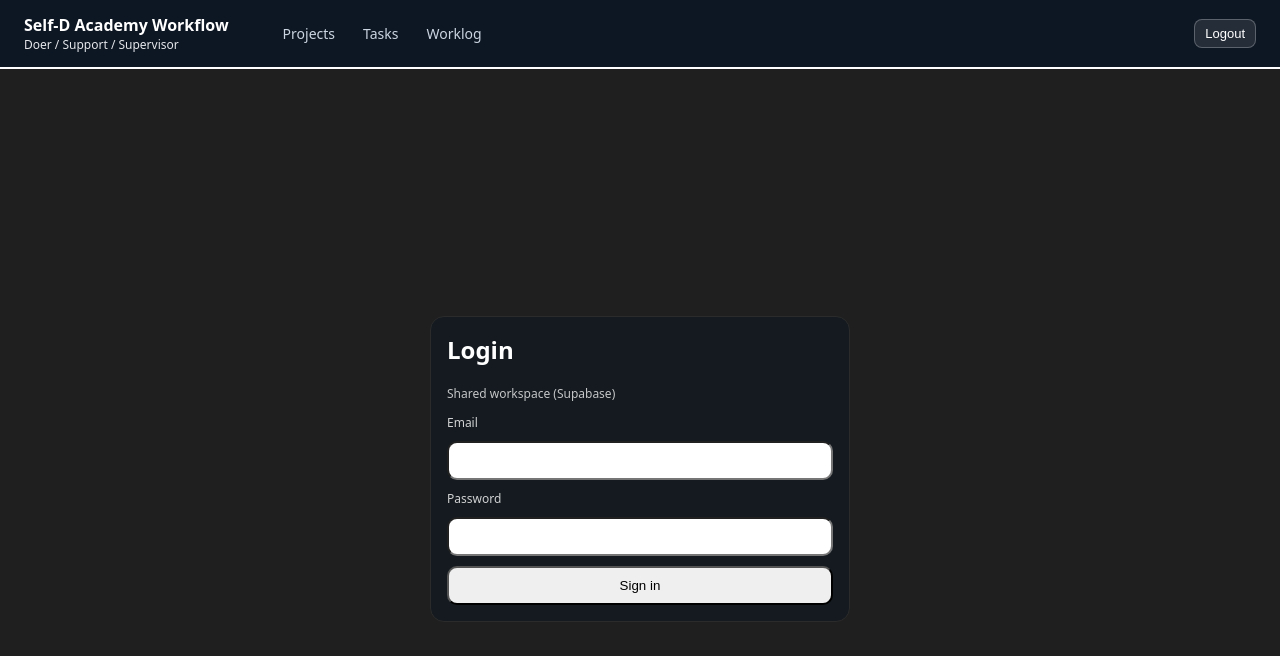
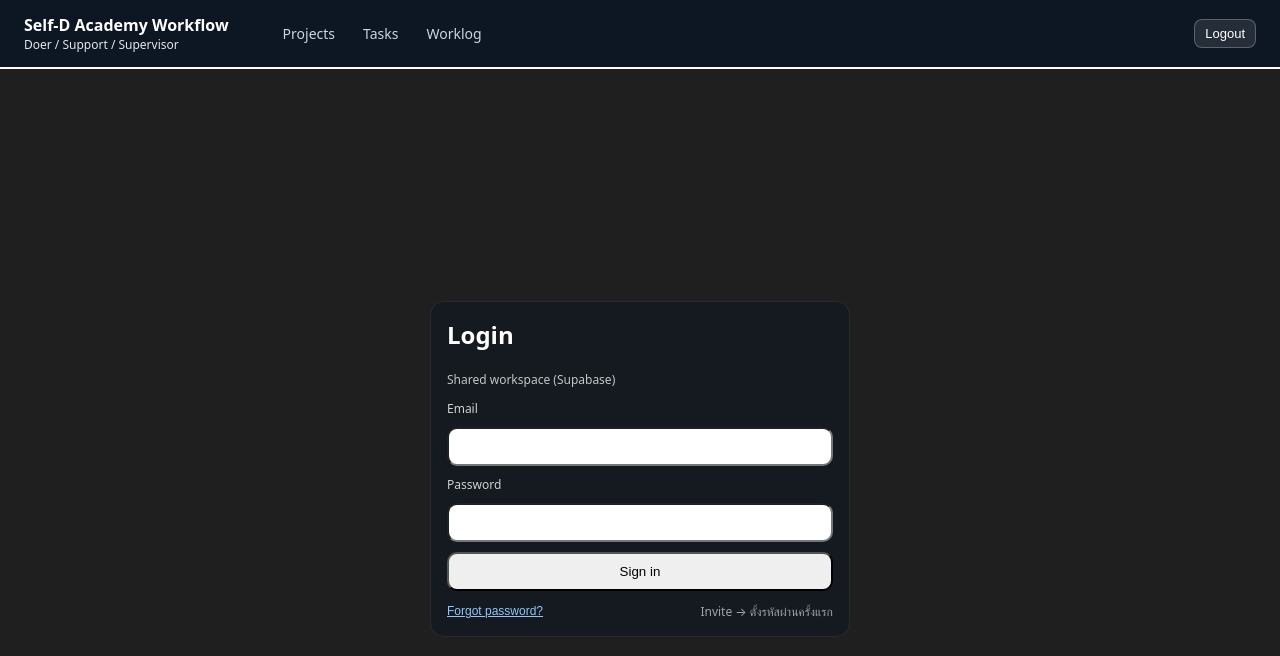
Before and after one commit to SelfDAcademy/sd-workflow, a React (Vite) app: page /login in a window 1280 px wide. Shown: the top 656 px of the page. Built offline with nearby package versions, Linux system fonts and the light colour scheme; no server answers; the database is empty.

Commit message:
Update LoginPage.jsx

```diff
--- a/src/pages/LoginPage.jsx
+++ b/src/pages/LoginPage.jsx
@@ -8,6 +8,10 @@ export default function LoginPage() {
   const [email, setEmail] = useState("");
   const [pass, setPass] = useState("");
   const [err, setErr] = useState("");
+  const [fpOpen, setFpOpen] = useState(false);
+  const [fpEmail, setFpEmail] = useState("");
+  const [fpLoading, setFpLoading] = useState(false);
+  const [fpMsg, setFpMsg] = useState("");
 
   useEffect(() => {
     (async () => {
@@ -25,6 +29,35 @@ export default function LoginPage() {
       nav("/tasks", { replace: true });
     } catch (e2) {
       setErr(e2?.message || "Login failed");
+    }
+  }
+
+
+  async function sendResetLink() {
+    if (!supabase) return;
+    setErr("");
+    setFpMsg("");
+    const targetEmail = (fpEmail || email || "").trim();
+    if (!targetEmail) {
+      setFpMsg("กรุณาใส่อีเมล");
+      return;
+    }
+    try {
+      setFpLoading(true);
+      const { error } = await supabase.auth.resetPasswordForEmail(targetEmail, {
+        redirectTo: `${window.location.origin}/reset-password`,
+      });
+      setFpLoading(false);
+      if (error) {
+        setFpMsg(error.message || "ส่งลิงก์ไม่สำเร็จ");
+        return;
+      }
+      setFpMsg("ส่งลิงก์ตั้งรหัสผ่านไปที่อีเมลแล้ว");
+      setFpOpen(false);
+      setFpEmail("");
+    } catch (e2) {
+      setFpLoading(false);
+      setFpMsg(e2?.message || "ส่งลิงก์ไม่สำเร็จ");
     }
   }
 
@@ -69,6 +102,69 @@ export default function LoginPage() {
             Sign in
           </button>
 
+          <div style={{ display: "flex", justifyContent: "space-between", alignItems: "center", marginTop: 2 }}>
+            <button
+              type="button"
+              onClick={() => {
+                setFpMsg("");
+                setFpEmail(email || "");
+                setFpOpen((v) => !v);
+              }}
+              disabled={!supabase}
+              style={{
+                background: "transparent",
+                border: 0,
+                padding: 0,
+                color: "#93c5fd",
+                cursor: supabase ? "pointer" : "not-allowed",
+                fontSize: 12,
+                textDecoration: "underline",
+                opacity: supabase ? 1 : 0.6,
+              }}
+            >
+              Forgot password?
+            </button>
+            <div style={{ fontSize: 12, opacity: 0.6 }}>Invite → ตั้งรหัสผ่านครั้งแรก</div>
+          </div>
+
+          {fpOpen && (
+            <div style={{ border: "1px solid #2b2b2b", borderRadius: 12, padding: 12, marginTop: 10, background: "#0f1418" }}>
+              <div style={{ fontSize: 12, fontWeight: 800, marginBottom: 8 }}>Reset password</div>
+              <input
+                value={fpEmail}
+                onChange={(e) => setFpEmail(e.target.value)}
+                placeholder="Email"
+                style={{ padding: 10, borderRadius: 10, width: "100%" }}
+              />
+              <div style={{ display: "flex", gap: 8, justifyContent: "flex-end", marginTop: 10 }}>
+                <button
+                  type="button"
+                  onClick={() => {
+                    setFpOpen(false);
+                    setFpMsg("");
+                  }}
+                  style={{ padding: "8px 10px", borderRadius: 10, cursor: "pointer" }}
+                >
+                  Cancel
+                </button>
+                <button
+                  type="button"
+                  onClick={sendResetLink}
+                  disabled={!supabase || fpLoading}
+                  style={{
+                    padding: "8px 10px",
+                    borderRadius: 10,
+                    cursor: !supabase || fpLoading ? "not-allowed" : "pointer",
+                    opacity: !supabase || fpLoading ? 0.6 : 1,
+                  }}
+                >
+                  {fpLoading ? "Sending..." : "Send link"}
+                </button>
+              </div>
+              {fpMsg && <div style={{ marginTop: 8, fontSize: 12, opacity: 0.85 }}>{fpMsg}</div>}
+            </div>
+          )}
+
           {!supabase && (
             <div style={{ fontSize: 12, opacity: 0.7 }}>
               ตั้งค่า VITE_SUPABASE_URL และ VITE_SUPABASE_ANON_KEY ใน Netlify/Vite ก่อน
```
